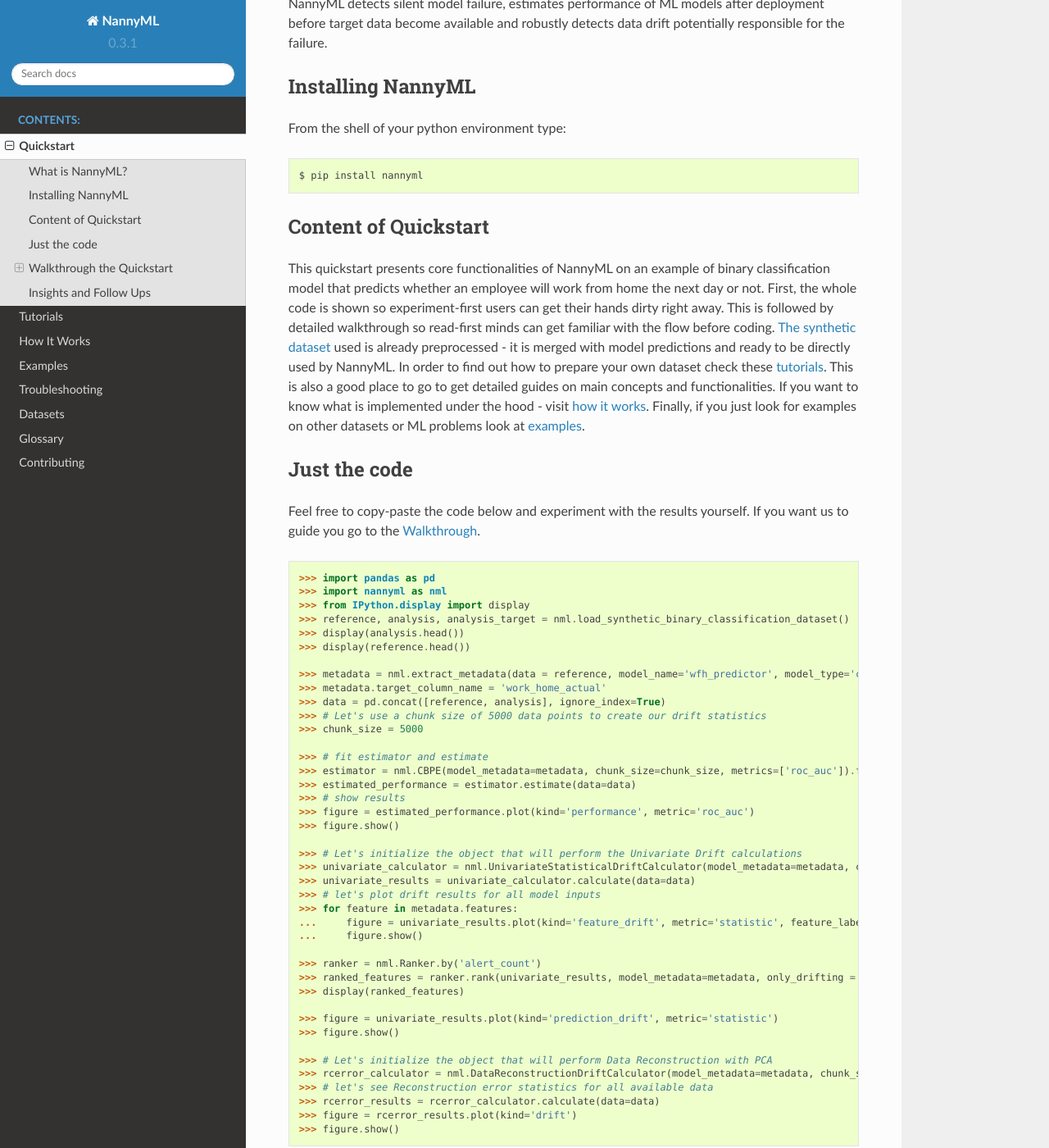
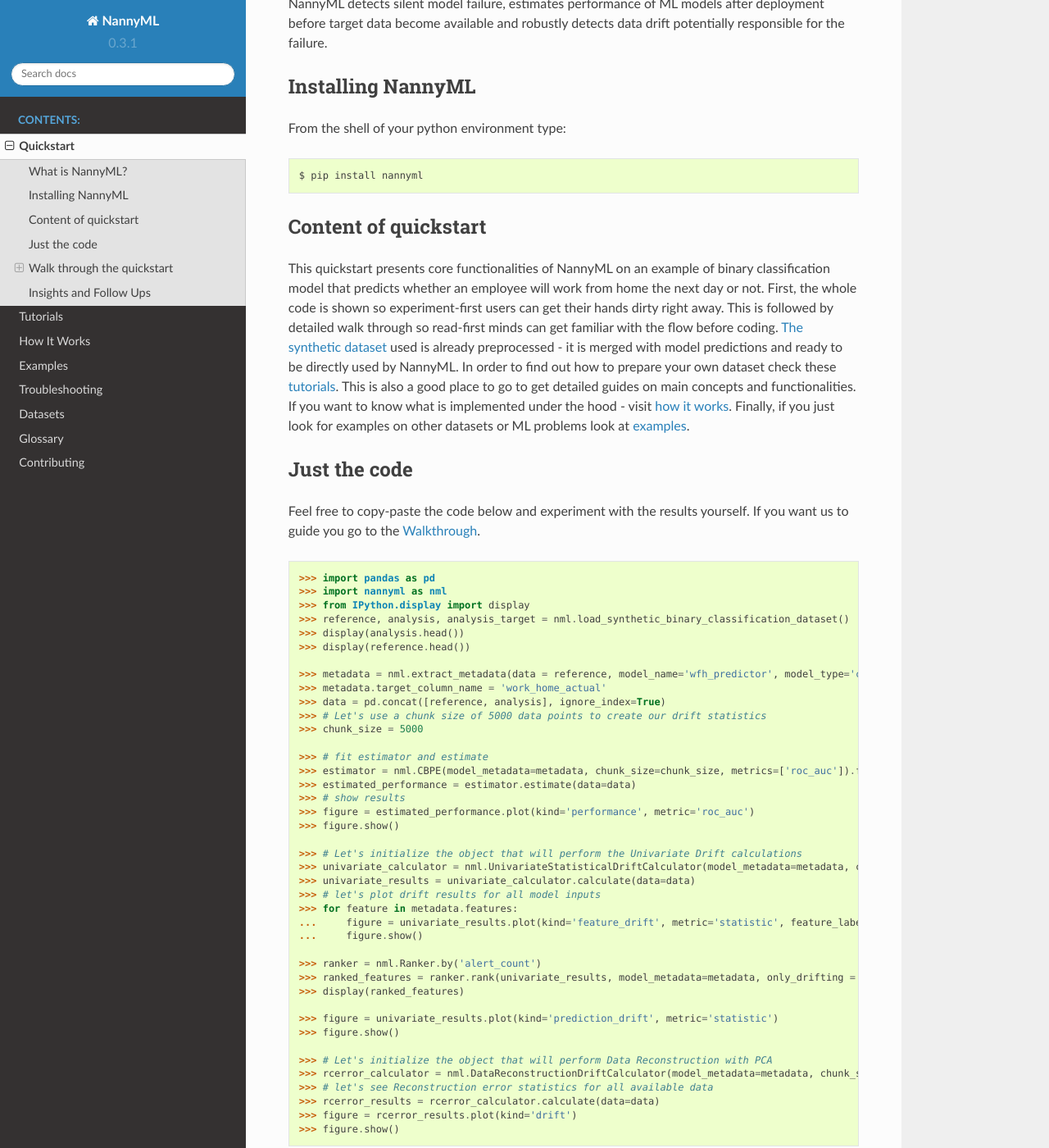
Before and after one commit to NannyML/nannyml, a Sphinx documentation site: the page built from docs/quick.rst, in a window 1280 px wide and 1400 px high, scrolled down 223 px. Shown: the whole window at 82% size. Built offline with Sphinx 7.4.7 and the Read the Docs theme 2.0.0, drawn with Linux system fonts in a browser that asks for light colours; pages that are not in the unit, such as notebooks, are missing from menus; some of the changed text lies outside the part shown.

Commit message:
Native speaker suggestions
Some typos

```diff
--- a/docs/quick.rst
+++ b/docs/quick.rst
@@ -24,7 +24,7 @@
 
 
 ---------------------
-Content of Quickstart
+Content of quickstart
 ---------------------
 
 
@@ -33,7 +33,7 @@
 predicts whether an employee will work
 from home the next day or not. First, the whole code is shown so experiment-first users can get their hands dirty
 right away.
-This is followed by detailed walkthrough so read-first minds can get familiar with the flow before coding.
+This is followed by detailed walk through so read-first minds can get familiar with the flow before coding.
 :ref:`The synthetic dataset<dataset-synthetic-binary>` used is already preprocessed - it is merged with model
 predictions and ready to be directly used by NannyML.  In order to find out how to prepare your
 own dataset check these :ref:`tutorials<tutorials>`. This is also a good place to go to get detailed guides on main
@@ -47,7 +47,7 @@
 -------------
 
 Feel free to copy-paste the code below and experiment with the results yourself. If you want us to guide you go to
-the :ref:`Walkthrough<walktghrough_the_quickstart>`.
+the :ref:`Walkthrough<walk_through_the_quickstart>`.
 
 .. code-block:: python
 
@@ -94,13 +94,13 @@
     >>> figure.show()
 
 
-.. _walktghrough_the_quickstart:
+.. _walk_through_the_quickstart:
 
---------------------------
-Walkthrough the Quickstart
---------------------------
+---------------------------
+Walk through the quickstart
+---------------------------
 
-Let's start with loading synthetic dataset included in the library:
+Let's start with loading the synthetic dataset included in the library:
 
 .. code-block:: python
 
@@ -143,8 +143,8 @@
     >>> # Let's use a chunk size of 5000 data points to create our drift statistics
     >>> chunk_size = 5000
 
-The data are already split into a reference and an analysis periods. NannyML uses **the reference period** to
-establish a baseline for expected model performance. **The analysis period** is where we estimate or
+The data are already split into a reference and an analysis periods. NannyML uses the **reference period** to
+establish a baseline for expected model performance. The ** analysis period** is where we estimate or
 monitor performance, as well as detect data drift.
 For more information about periods check :ref:`data-drift-periods`. The key thing is that
 the analysis period doesn't need to contain the :term:`Target` data.
--- a/docs/tutorials/setting_up/preparing_your_data.rst
+++ b/docs/tutorials/setting_up/preparing_your_data.rst
@@ -488,5 +488,5 @@
 You can read the :ref:`how metadata extraction works<deep_dive_metadata_extraction>` to find out more about our
 naming conventions and heuristics.
 
-You can put your shiny new metadata to use in :ref:`drift calculation<data-drift>`
+You can put your shiny new metadata to use in :ref:`drift calculation<data-drift>`, :ref:`performance calculation<performance-calculation>`
 or :ref:`performance estimation<performance-estimation>`.
```
Also changed, not shown: docs/tutorials/performance_estimation.rst (+7 -7 lines).
